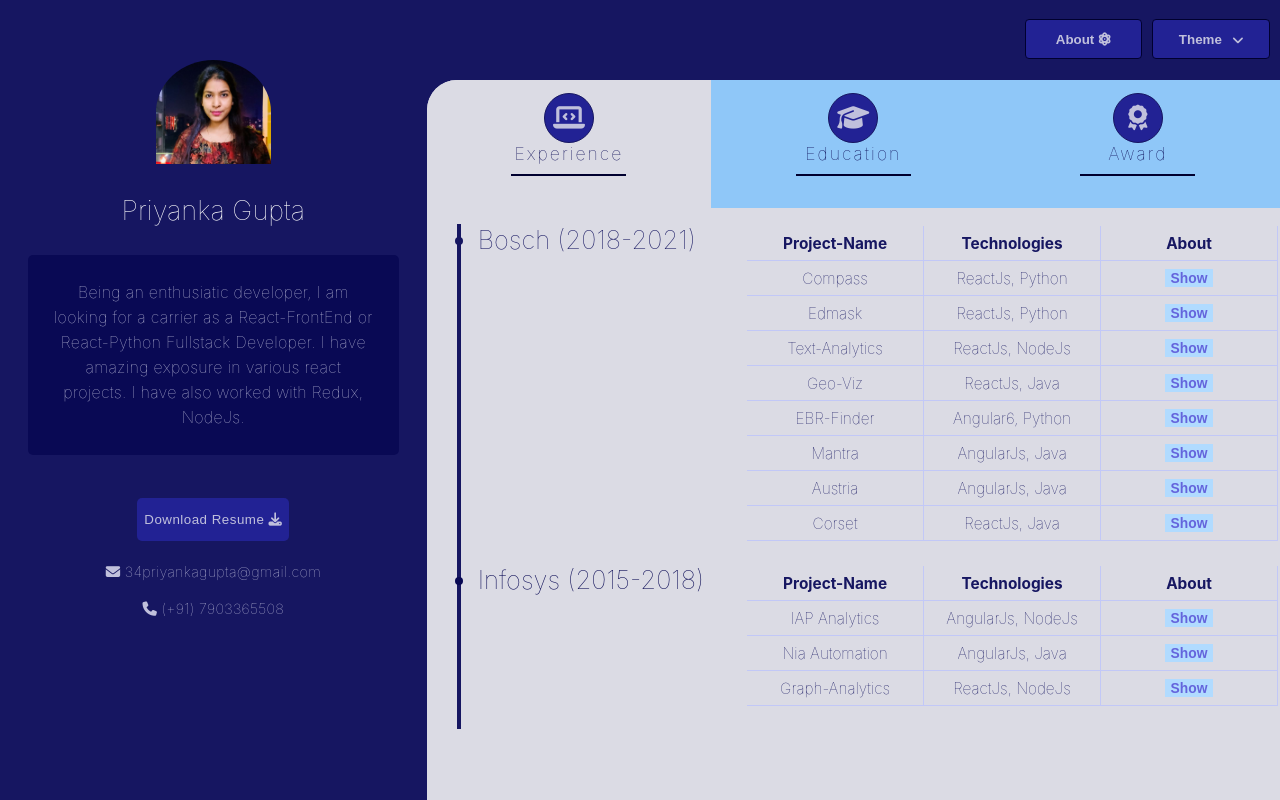
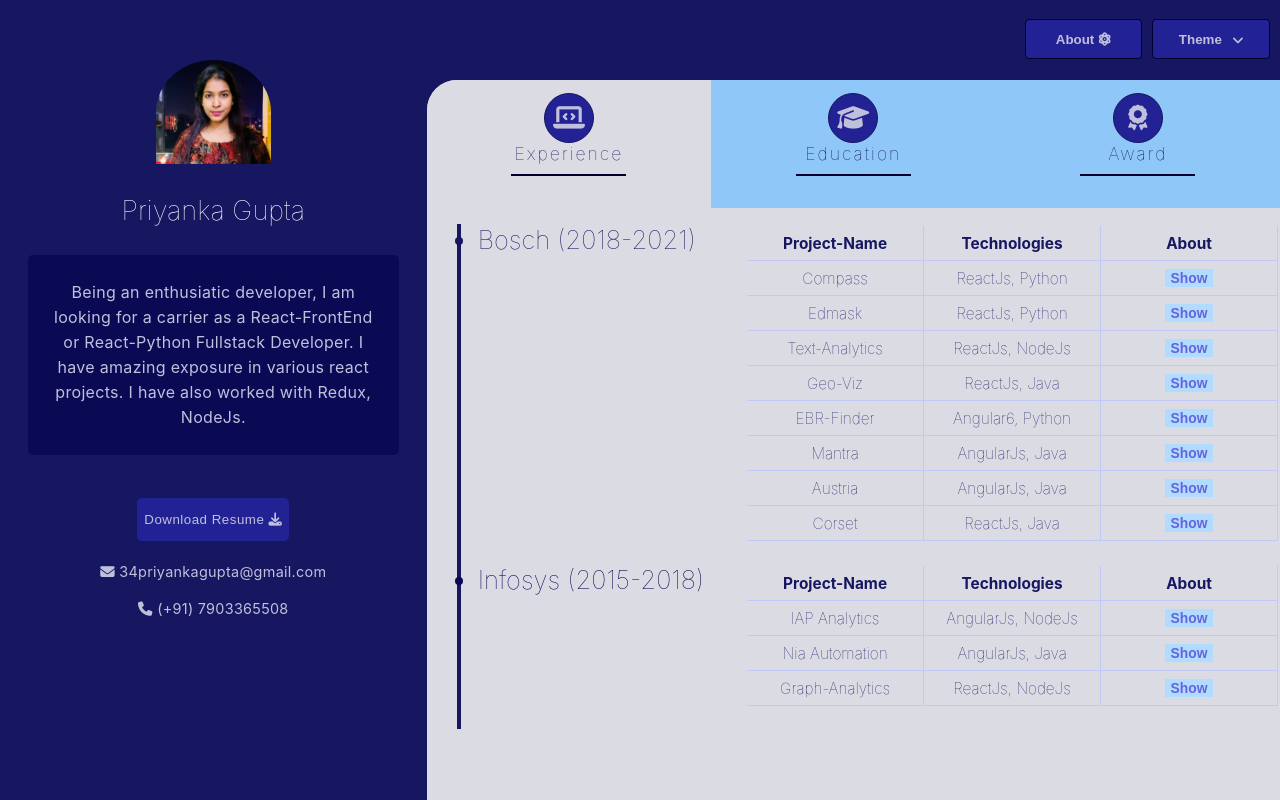
Before and after one commit to priyankagupta34/react-profile, a React (Create React App) app: page / in a window 1280 px wide. Built offline with nearby package versions, Linux system fonts and the light colour scheme.

Commit message:
experience, education

```diff
--- a/src/js/profile-main/ProfileMain.css
+++ b/src/js/profile-main/ProfileMain.css
@@ -38,7 +38,7 @@ img {
     /* box-shadow: 0 0 4px grey, 0 0 5px grey, 0 0 6px grey; */
     letter-spacing: 0.3px;
     line-height: 25px;
-    font-weight: 100;
+    /* font-weight: 100; */
 }
 
 .btnY {
@@ -67,7 +67,7 @@ img {
     font-size: 0.9em;
     text-align: center;
     letter-spacing: 0.3px;
-    font-weight: 100;
+    /* font-weight: 100; */
 }
 
 .faDon {
```
